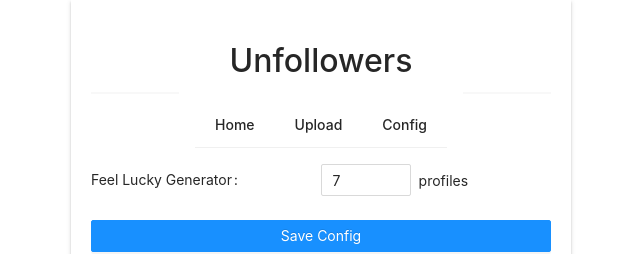
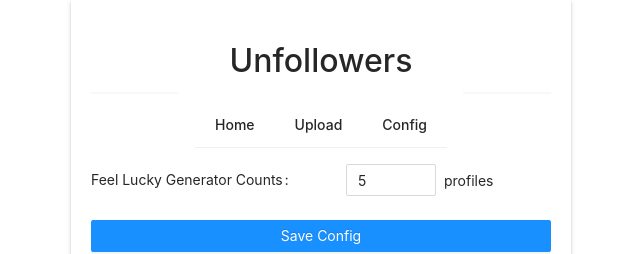
Before and after one commit to argaghulamahmad/unfollowers, a React (Create React App) app: page /config in a window 1280 px wide. Shown: the top 254 px of the page, without its empty margins (319-959 px from the left). Built offline with nearby package versions, Linux system fonts and the light colour scheme.

Commit message:
refactor related with feel lucky generator counts

```diff
--- a/src/components/Config.js
+++ b/src/components/Config.js
@@ -8,7 +8,7 @@ const Config = () => {
             <Form
                 name="validate_other"
                 initialValues={{
-                    'feelLuckyGeneratorNumbers': 7,
+                    'feelLuckyGeneratorCounts': localStorage.getItem('config') ? JSON.parse(localStorage.getItem('config')).feelLuckyGeneratorCounts : 5,
                 }}
                 onFinish={(configValues   ) => {
                     localStorage.setItem('config', JSON.stringify(configValues));
@@ -18,8 +18,8 @@ const Config = () => {
                     });}
                 }
             >
-                <Form.Item label="Feel Lucky Generator">
-                    <Form.Item name="feelLuckyGeneratorNumbers" noStyle>
+                <Form.Item label="Feel Lucky Generator Counts">
+                    <Form.Item name="feelLuckyGeneratorCounts" noStyle>
                         <InputNumber min={1} max={20}/>
                     </Form.Item>
                     <span className="ant-form-text"> profiles</span>
--- a/src/components/Data.js
+++ b/src/components/Data.js
@@ -111,7 +111,8 @@ const Data = () => {
                         let visitedRandomUsernames = localStorage.getItem('visitedRandomUsernames') || [];
                         let unvisitedRandomProfiles = profiles.filter(profile => !visitedRandomUsernames.includes(profile.username));
 
-                        for (let i = 0; i < 5; i++) {
+                        let feelLuckyGeneratorCounts = JSON.parse(localStorage.getItem('config')).feelLuckyGeneratorCounts || 5;
+                        for (let i = 0; i < feelLuckyGeneratorCounts; i++) {
                             let randomProfile = unvisitedRandomProfiles[Math.floor(Math.random() * unvisitedRandomProfiles.length)];
                             let {username} = randomProfile;
                             randomUsernames.push(username);
```
